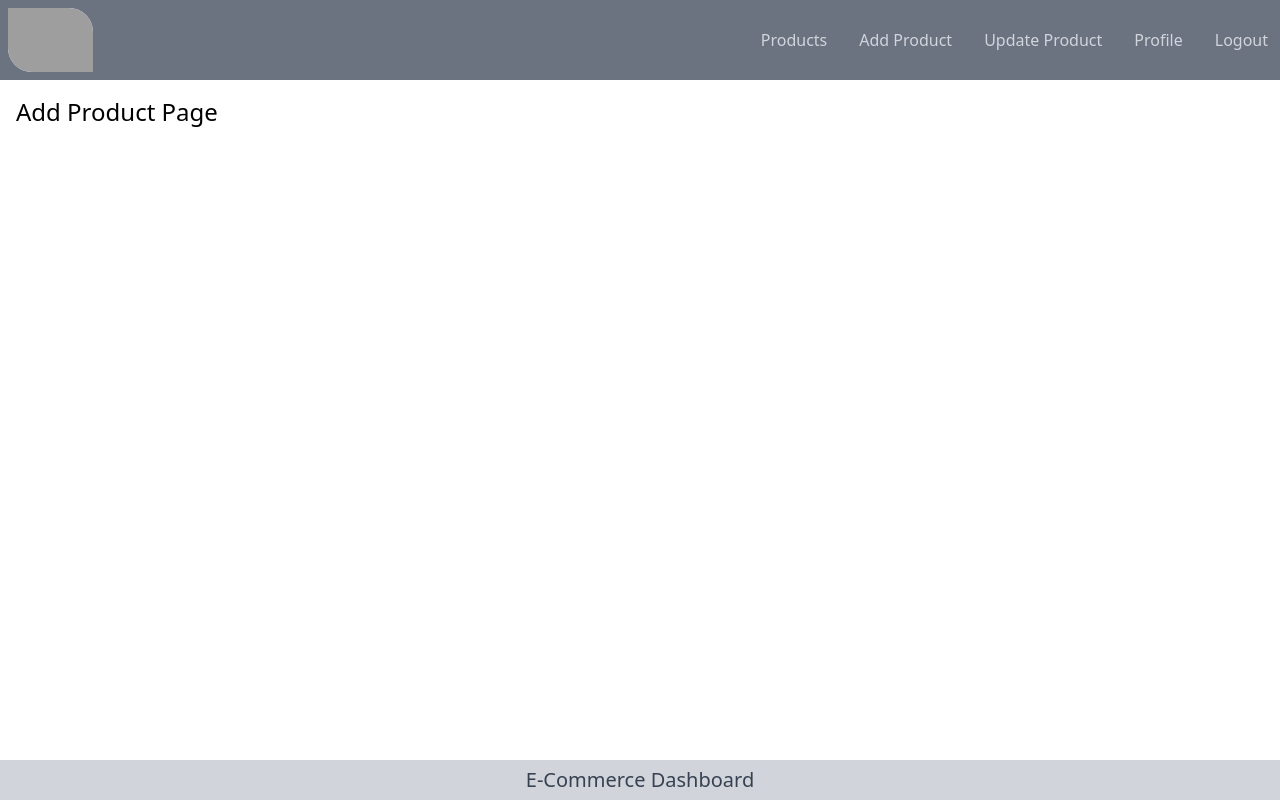
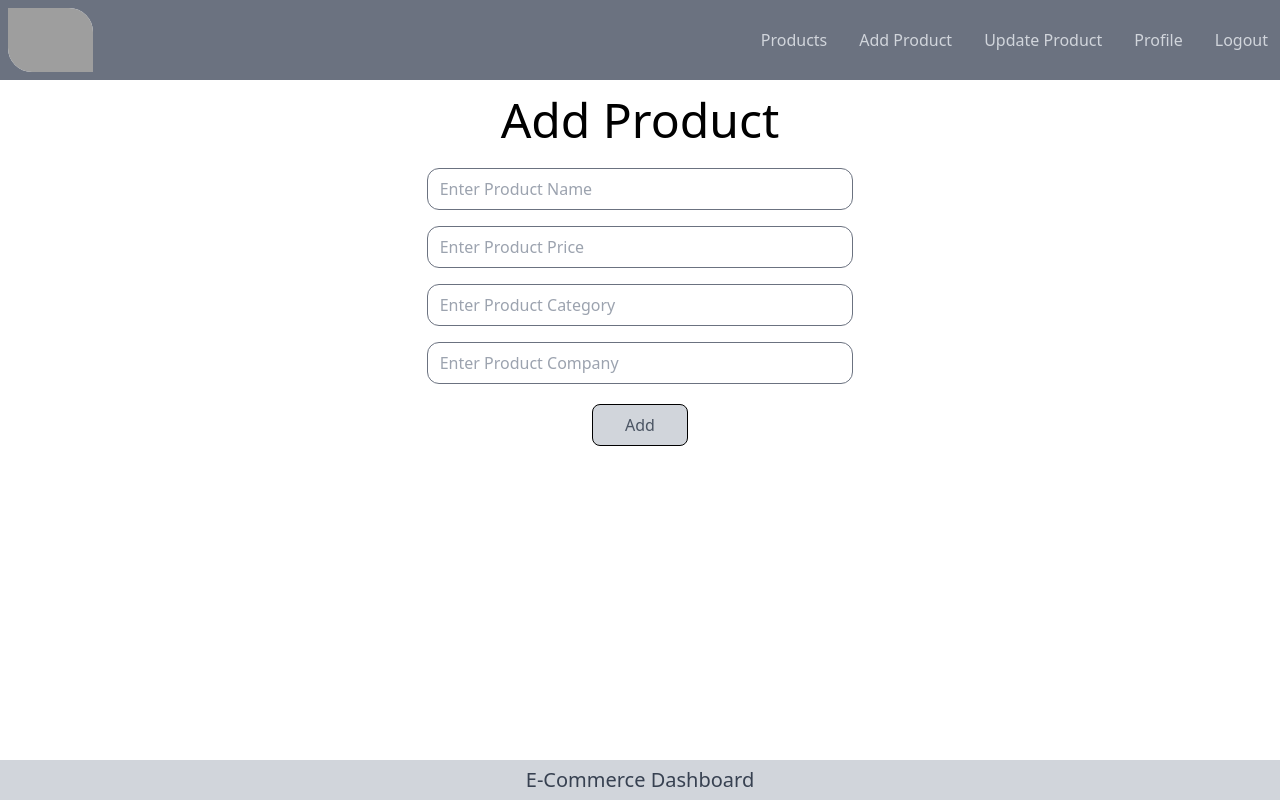
Before and after one commit to DhyanMPatel/E-Comm-Dashboard, a React (Create React App) app in the folder front-end/: page /add in a window 1280 px wide. Built offline with nearby package versions, Linux system fonts and the light colour scheme; sample sign-in values are in the browser's storage; grey boxes are pictures that could not be loaded.

Commit message:
call Add Pro. API and add Product

```diff
--- a/front-end/src/App.js
+++ b/front-end/src/App.js
@@ -5,6 +5,7 @@ import Footer from './components/Footer';
 import SignUp from './components/SignUp';
 import PrivateRoute from './components/PrivateRoute';
 import Login from './components/Login';
+import AddProduct from './components/AddProduct';
 
 function App() {
   return (
@@ -15,7 +16,7 @@ function App() {
 
           <Route element={<PrivateRoute />}>
             <Route path='/' element={<h1 className="p-4 text-2xl">Product Listing Page</h1>} />
-            <Route path='/add' element={<h1 className="p-4 text-2xl">Add Product Page</h1>} />
+            <Route path='/add' element={<AddProduct />} />
             <Route path='/update' element={<h1 className="p-4 text-2xl">Update Product Page</h1>} />
             <Route path='/logout' element={<h1 className="p-4 text-2xl">Logout Page</h1>} />
             <Route path='/profile' element={<h1 className="p-4 text-2xl">Profile Page</h1>} />
--- /dev/null
+++ b/front-end/src/components/AddProduct.js
@@ -0,0 +1,33 @@
+import React, { useState } from "react";
+
+const AddProduct =() =>{
+    const [name,setName] = useState('');
+    const [price,setPrice] = useState('');
+    const [category, setCategory] = useState('');
+    const [company,setCompany] = useState('')
+    const addProduct = async () =>{
+        console.log(name, price, category, company);
+        const userId = JSON.parse(localStorage.getItem('user'))._id
+        let data = await fetch('http://localhost:5000/add',{
+            method:'post',
+            body:JSON.stringify({name,price,category,company, userId}),
+            headers:{
+                'Content-Type':"application/json"
+            }
+        })
+        data = await data.json();
+        console.log(data);
+    }
+    return(
+        <div className="flex flex-col items-center">
+            <h1 className="text-5xl m-4">Add Product</h1>
+            <input className="Input" type="text" placeholder="Enter Product Name" value={name} onChange={(e)=>{setName(e.target.value)}} />
+            <input className="Input" type="text" placeholder="Enter Product Price" value={price} onChange={(e)=>{setPrice(e.target.value)}} />
+            <input className="Input" type="text" placeholder="Enter Product Category" value={category} onChange={(e)=>{setCategory(e.target.value)}} />
+            <input className="Input" type="text" placeholder="Enter Product Company" value={company} onChange={(e)=>{setCompany(e.target.value)}} />
+            <button className="btn-primary" onClick={addProduct}>Add</button>
+        </div>
+    )
+}
+
+export default AddProduct;
--- a/front-end/tailwind.config.js
+++ b/front-end/tailwind.config.js
@@ -4,7 +4,12 @@ module.exports = {
     "./src/**/*.js",
   ],
   theme: {
-    extend: {},
+    extend: {
+      click: {
+      },
+      animation:{
+      }
+    },
   },
   plugins: [],
 }
```
Also changed, not shown: 2 other files (tests, documents, lock files or other folders).
